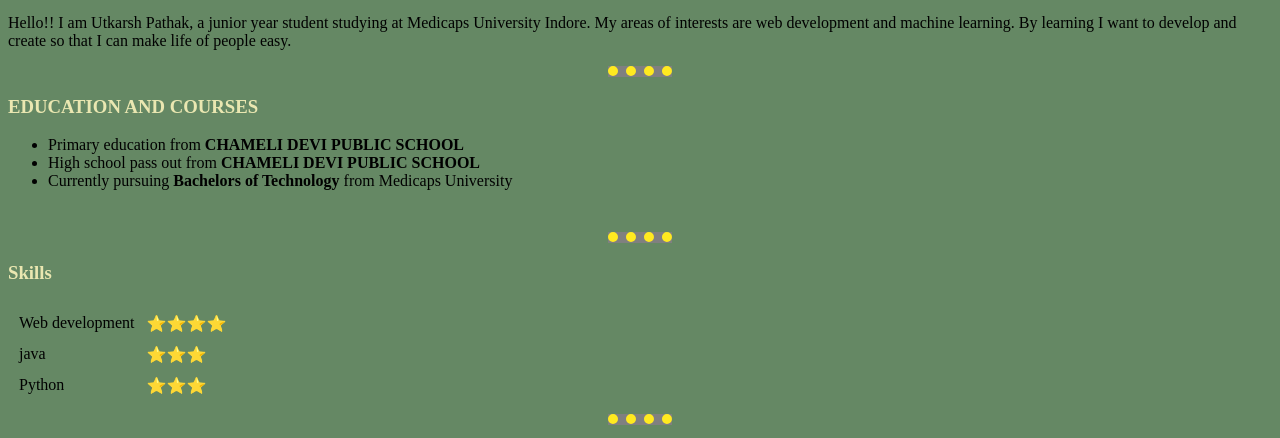
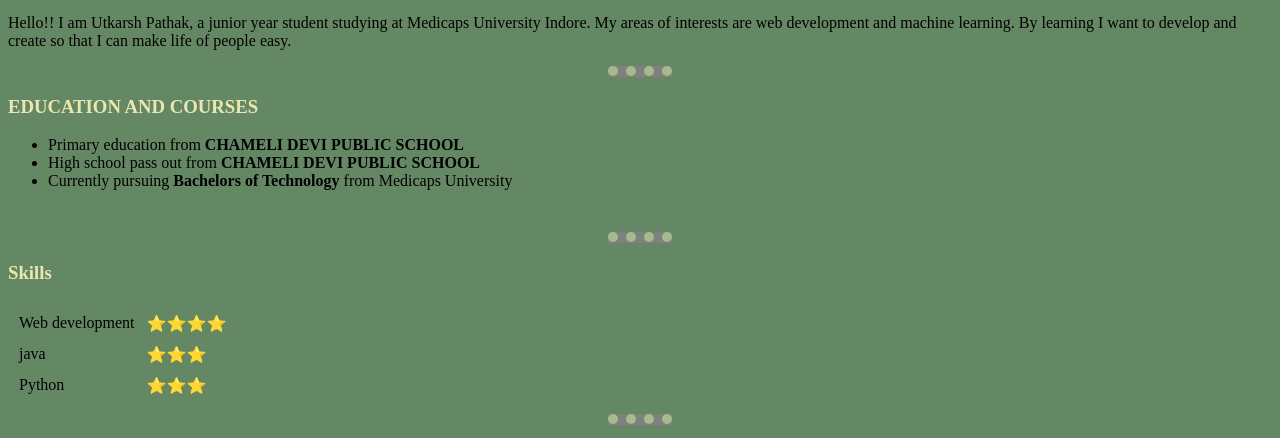
Before and after one commit to sushantsharma08/utkarsh-personal-site, a plain HTML site: page index.html in a window 1280 px wide. Shown: the part 362-800 px from the top of the page. Drawn offline with Linux system fonts and the light colour scheme.

Commit message:
updated style

```diff
--- a/css/style.css
+++ b/css/style.css
@@ -5,7 +5,7 @@ body {
 hr {
     border-style: none;
     border-top-style: dotted;
-    border-color: #FFEA20;
+    border-color: #A6BB8D;
     border-width: 10px;
     width: 5%;
 }
```
